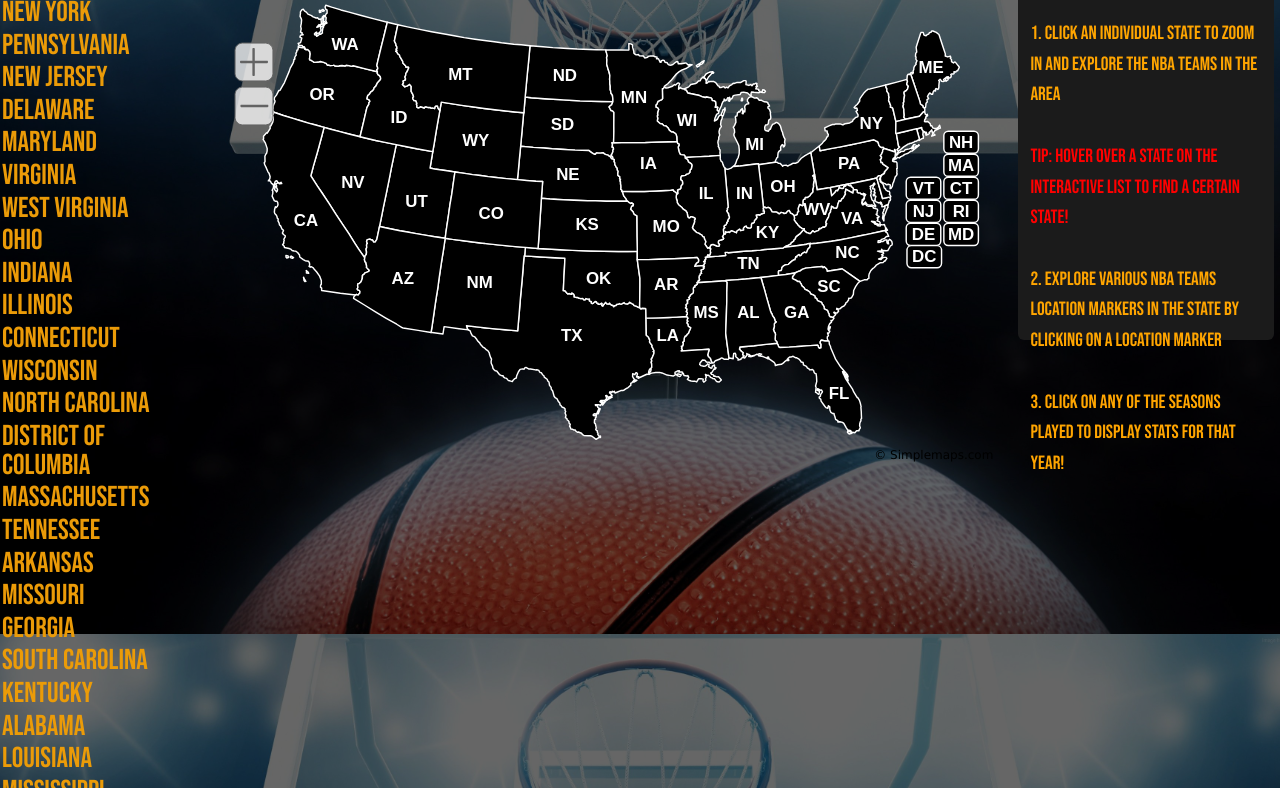
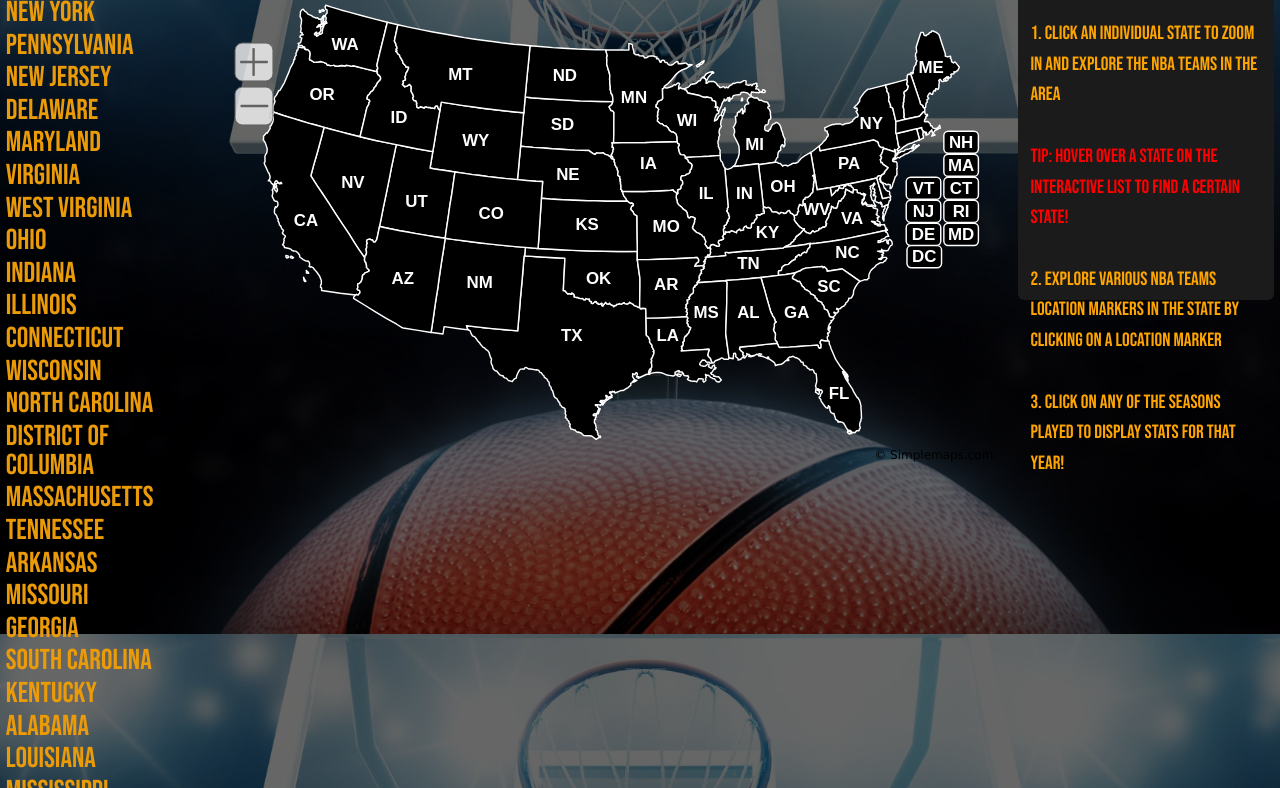
Before and after one commit to kentzhang06/NBA_JS_Project, a website built with webpack: page index.html in a window 1280 px wide. Shown: the part 166-954 px from the top of the page. Built offline with nearby package versions, Linux system fonts and the light colour scheme.

Commit message:
finish styling

```diff
--- a/src/index.js
+++ b/src/index.js
@@ -17,8 +17,6 @@ document.addEventListener('DOMContentLoaded', function(){
 
   document.body.addEventListener("click", function(e) {
     locationClicked(e);
-    // console.log(myChart);
-    // myChart.destroy();
     backBtnClicked(e);
 
   });
--- a/src/index.scss
+++ b/src/index.scss
@@ -78,7 +78,7 @@ body {
   top: 10%;
   right: 0.5%;
   width: 18%;
-  height: 50%;
+  height: 45%;
   background-color: rgb(27, 27, 27);
   color: orange;
   line-height: 1.6em;
@@ -148,6 +148,7 @@ body {
 
 #simplemaps_list li {
   padding: 1%;
+  margin-left: 2%;
 }
 
 #simplemaps_list li a {
--- a/src/scripts/dynamic_chart.js
+++ b/src/scripts/dynamic_chart.js
@@ -64,7 +64,6 @@ async function displayYearsClickable(rookieYear, name) {
     });
     btnsContainer.appendChild(childButton);
   }
-  console.log(currentYear);
 }
 
 export { displayYearsClickable };
```
Also changed, not shown: dist/main.css, dist/main.js.
